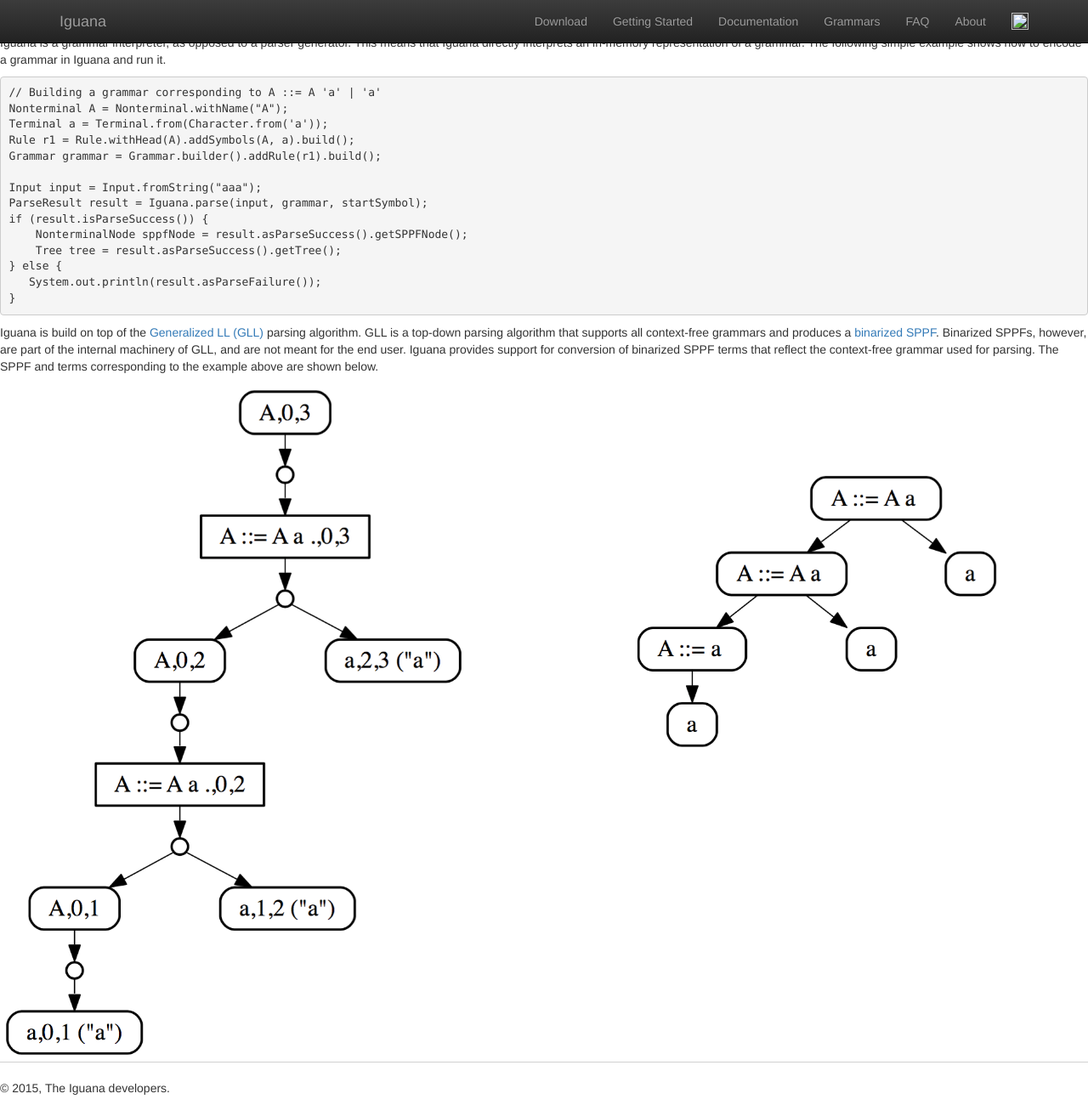
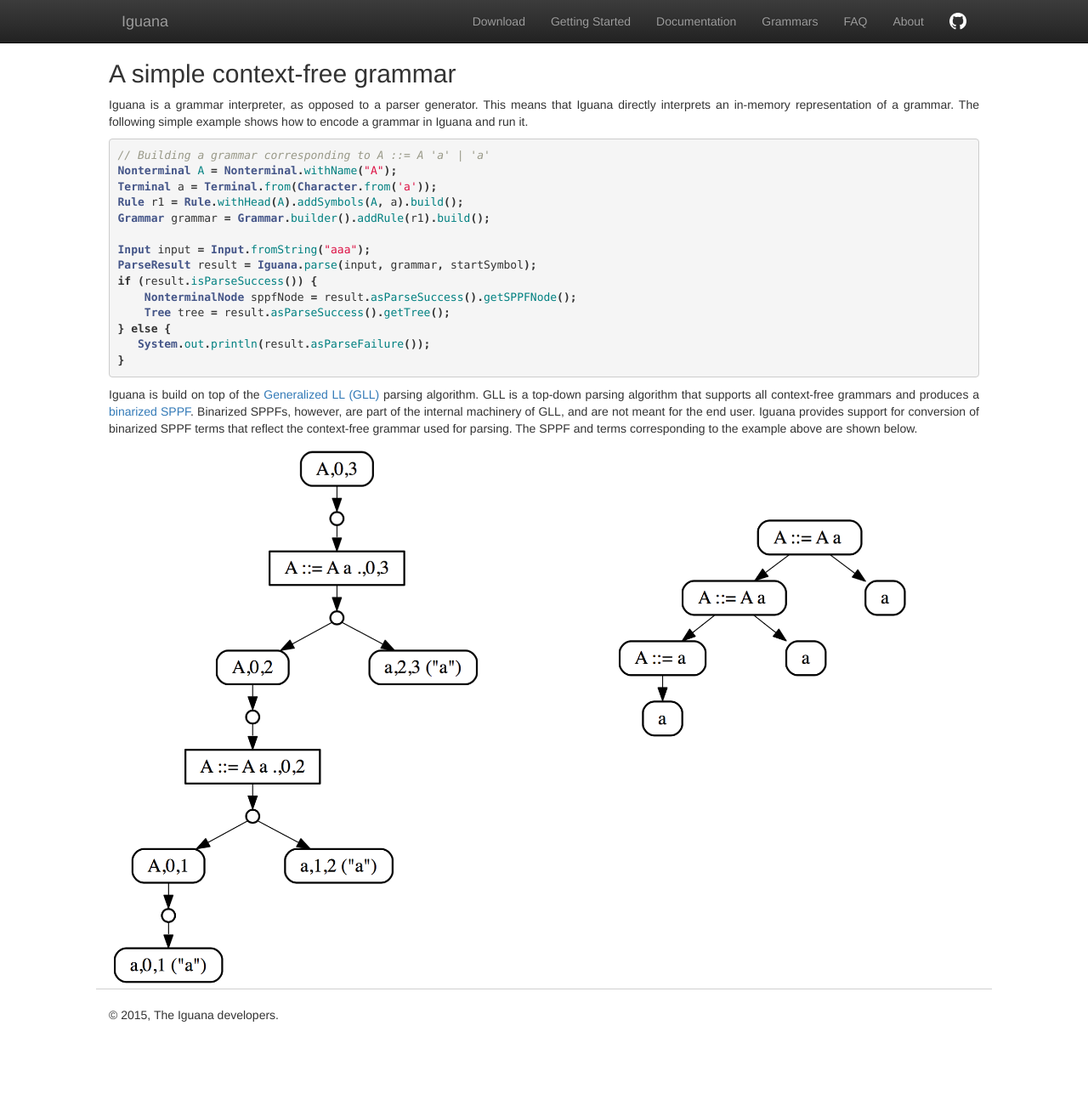
Before and after one commit to iguana-parser/iguana-parser.github.io, a Jekyll site: the page built from examples/example_1.md, in a window 1280 px wide and 1300 px high. Shown: the whole window at 85% size. Built offline with Jekyll 4.4.1, drawn with Linux system fonts in a browser that asks for light colours; nearby versions of some CDN libraries.

Commit message:
Fixing paths

```diff
--- a/_includes/header.html
+++ b/_includes/header.html
@@ -5,9 +5,9 @@
 	<link rel="stylesheet" href="https://maxcdn.bootstrapcdn.com/bootstrap/3.3.5/css/bootstrap.min.css">
 	<link rel="stylesheet" href="https://maxcdn.bootstrapcdn.com/bootstrap/3.3.5/css/bootstrap-theme.min.css">
 	<link rel="stylesheet" href="https://maxcdn.bootstrapcdn.com/font-awesome/4.4.0/css/font-awesome.min.css">
-	<link href="css/style.css" rel="stylesheet">
-	<link href="css/syntax.css" rel="stylesheet">
-	<link href="css/modern-business.css" rel="stylesheet">
+	<link href="{{ site.baseurl }}/css/style.css" rel="stylesheet">
+	<link href="{{ site.baseurl }}/css/syntax.css" rel="stylesheet">
+	<link href="{{ site.baseurl }}/css/modern-business.css" rel="stylesheet">
 
 	<script src="https://ajax.googleapis.com/ajax/libs/jquery/1.11.2/jquery.min.js"/></script>
 	<script src="https://maxcdn.bootstrapcdn.com/bootstrap/3.3.5/js/bootstrap.min.js"></script>
--- a/_includes/navigation.html
+++ b/_includes/navigation.html
@@ -33,7 +33,7 @@
                     <a href="{{ site.baseurl }}/about.html">About</a>
                 </li>
                 <li>
-                    <a href="https://github.com/iguana-parser"><img src="images/github-logo.png" style="width:20px;height:20px;"></a></a>
+                    <a href="https://github.com/iguana-parser"><img src="{{ site.baseurl }}/images/github-logo.png" style="width:20px;height:20px;"></a></a>
                 </li>
             </ul>
         </div>
--- a/examples/example_1.md
+++ b/examples/example_1.md
@@ -2,13 +2,11 @@
 layout: base
 ---
 
-<h4>A simple context-free grammar</h4>
+##A simple context-free grammar
 
-<p>
-Iguana is a grammar interpreter, as opposed to a parser generator. This means
+<p>Iguana is a grammar interpreter, as opposed to a parser generator. This means
 that Iguana directly interprets an in-memory representation of a grammar.
-The following simple example shows how to encode a grammar in Iguana and run it.
-</p>
+The following simple example shows how to encode a grammar in Iguana and run it.</p>
 
 
 {% highlight java %}
@@ -30,16 +28,13 @@ if (result.isParseSuccess()) {
 
 {% endhighlight %}
 
-<p>
-Iguana is build on top of the <a href="{{ site.baseurl }}/documentation.html#gll_parsing">Generalized LL (GLL)</a> parsing algorithm. GLL is a
+<p>Iguana is build on top of the <a href="{{ site.baseurl }}/documentation.html#gll_parsing">Generalized LL (GLL)</a> parsing algorithm. GLL is a
 top-down parsing algorithm that supports all context-free grammars and produces
 a <a href="{{ site.baseurl }}/documentation.html#binarized_sppf">binarized SPPF</a>.
 Binarized SPPFs, however, are part of the internal machinery of GLL, and are not
 meant for the end user. Iguana provides support for conversion of binarized SPPF
 terms that reflect the context-free grammar used for parsing. The SPPF and
-terms corresponding to the example above are shown below.
-
-</p>
+terms corresponding to the example above are shown below.</p>
 
 <div>
 	<div style="width: 43%; float:left;">
```
